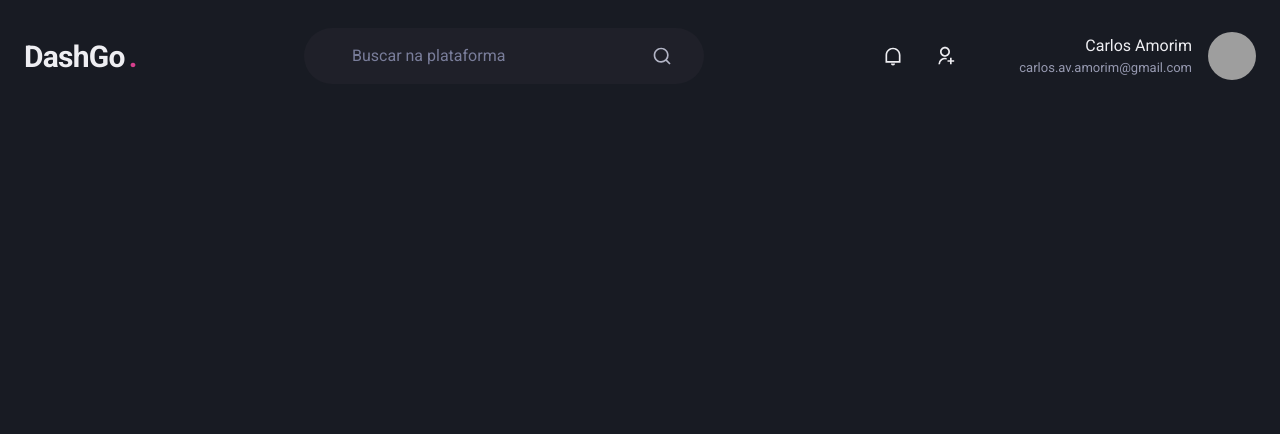
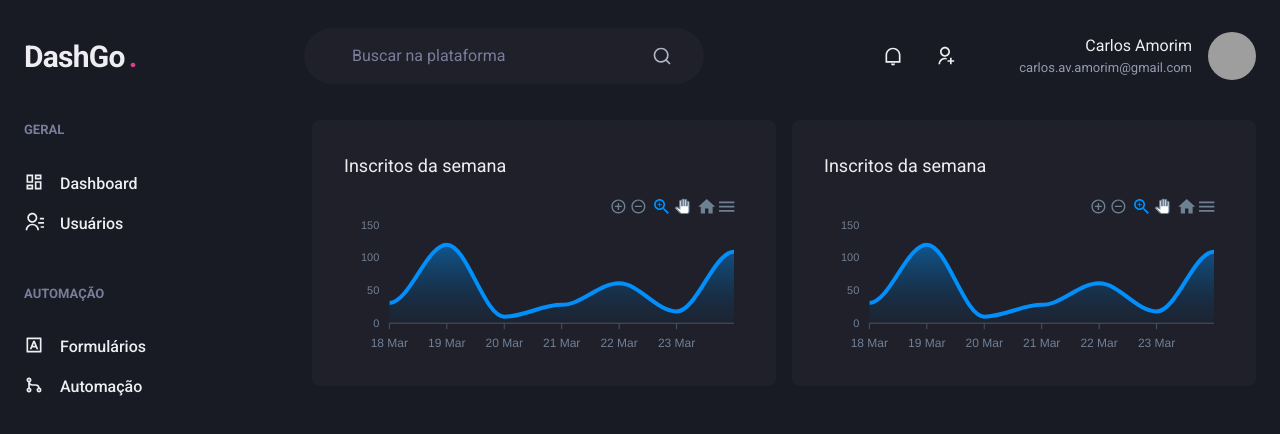
Before and after one commit to CarlosAmorim94/DashGo, a Next.js app: page /dashboard in a window 1280 px wide. Shown: the top 434 px of the page. Built offline with nearby package versions, Linux system fonts and the light colour scheme; grey boxes are pictures that could not be loaded.

Commit message:
Style: Dashboard and Charts

```diff
--- a/package.json
+++ b/package.json
@@ -12,9 +12,11 @@
     "@chakra-ui/react": "^2.3.2",
     "@emotion/react": "^11",
     "@emotion/styled": "^11",
+    "apexcharts": "^3.35.5",
     "framer-motion": "^6",
     "next": "12.3.0",
     "react": "18.2.0",
+    "react-apexcharts": "^1.4.0",
     "react-dom": "18.2.0",
     "react-icons": "^4.4.0"
   },
--- /dev/null
+++ b/src/components/Sidebar.tsx
@@ -0,0 +1,54 @@
+import { Box, Text, Stack, Link, Icon } from "@chakra-ui/react";
+import {
+  RiContactsLine,
+  RiDashboardLine,
+  RiGitMergeLine,
+  RiInputMethodLine,
+} from "react-icons/ri";
+
+export default function Sidebar() {
+  return (
+    <Box as="aside" w="64" mr="8">
+      <Stack spacing="12" align="flex-start">
+        <Box>
+          <Text fontWeight="bold" color="gray.400" fontSize="small">
+            GERAL
+          </Text>
+          <Stack spacing="4" mt="8" align="stretch">
+            <Link display="flex" alignContent="center">
+              <Icon as={RiDashboardLine} fontSize="20" />
+              <Text ml="4" fontWeight="medium">
+                Dashboard
+              </Text>
+            </Link>
+            <Link display="flex" alignContent="center">
+              <Icon as={RiContactsLine} fontSize="20" />
+              <Text ml="4" fontWeight="medium">
+                Usuários
+              </Text>
+            </Link>
+          </Stack>
+        </Box>
+        <Box>
+          <Text fontWeight="bold" color="gray.400" fontSize="small">
+            AUTOMAÇÃO
+          </Text>
+          <Stack spacing="4" mt="8" align="stretch">
+            <Link display="flex" alignContent="center">
+              <Icon as={RiInputMethodLine} fontSize="20" />
+              <Text ml="4" fontWeight="medium">
+                Formulários
+              </Text>
+            </Link>
+            <Link display="flex" alignContent="center">
+              <Icon as={RiGitMergeLine} fontSize="20" />
+              <Text ml="4" fontWeight="medium">
+                Automação
+              </Text>
+            </Link>
+          </Stack>
+        </Box>
+      </Stack>
+    </Box>
+  );
+}
--- a/src/pages/dashboard.tsx
+++ b/src/pages/dashboard.tsx
@@ -1,6 +1,87 @@
+import { Box, Flex, SimpleGrid, Text, theme } from "@chakra-ui/react";
+import dynamic from "next/dynamic";
 import React from "react";
 import Header from "../components/Header";
+import Sidebar from "../components/Sidebar";
+
+const Chart = dynamic(() => import("react-apexcharts"), {
+  ssr: false,
+});
 
 export default function Dashboard() {
-  return <Header />;
+  const options = {
+    chart: {
+      /* toolbar: { //Essas opções escondem a toolbar e zom do gráfico, eu preferi manter
+        show: false
+      },
+      zoom :{
+        enabled: false
+      }, */
+      foreColor: theme.colors.gray[500],
+    },
+    grid: {
+      show: false,
+    },
+    dataLabels: {
+      enabled: false,
+    },
+    tooltip: {
+      enabled: false,
+    },
+    xaxis: {
+      type: "datetime",
+      axisBorder: {
+        color: theme.colors.gray[600],
+      },
+      axisTicks: {
+        color: theme.colors.gray[600],
+      },
+      categories: [
+        "2021-03-18T00:00:00.000Z",
+        "2021-03-19T00:00:00.000Z",
+        "2021-03-20T00:00:00.000Z",
+        "2021-03-21T00:00:00.000Z",
+        "2021-03-22T00:00:00.000Z",
+        "2021-03-23T00:00:00.000Z",
+        "2021-03-24T00:00:00.000Z",
+      ],
+    },
+    fill: {
+      opacity: 0.3,
+      type: "gradient",
+      gradient: {
+        shade: "dark",
+        opacityFrom: 0.7,
+        opacityTo: 0.3,
+      },
+    },
+  };
+  const series = [{ name: "series1", data: [31, 120, 10, 28, 61, 18, 109] }];
+  return (
+    <Flex direction="column" h="100vh">
+      <Header />
+      <Flex w="100%" maxWidth={1480} mx="auto" my="6" px="6">
+        <Sidebar />
+        <SimpleGrid
+          flex="1"
+          gap="4"
+          minChildWidth="320px"
+          alignItems="flex-start"
+        >
+          <Box p="8" bg="gray.800" borderRadius={8} pb="4">
+            <Text fontSize="lg" mb="4">
+              Inscritos da semana
+            </Text>
+            <Chart options={options} series={series} type="area" height={160} />
+          </Box>
+          <Box p="8" bg="gray.800" borderRadius={8} pb="4">
+            <Text fontSize="lg" mb="4">
+              Inscritos da semana
+            </Text>
+            <Chart options={options} series={series} type="area" height={160} />
+          </Box>
+        </SimpleGrid>
+      </Flex>
+    </Flex>
+  );
 }
```
Also changed, not shown: 1 other file (tests, documents, lock files or other folders).
